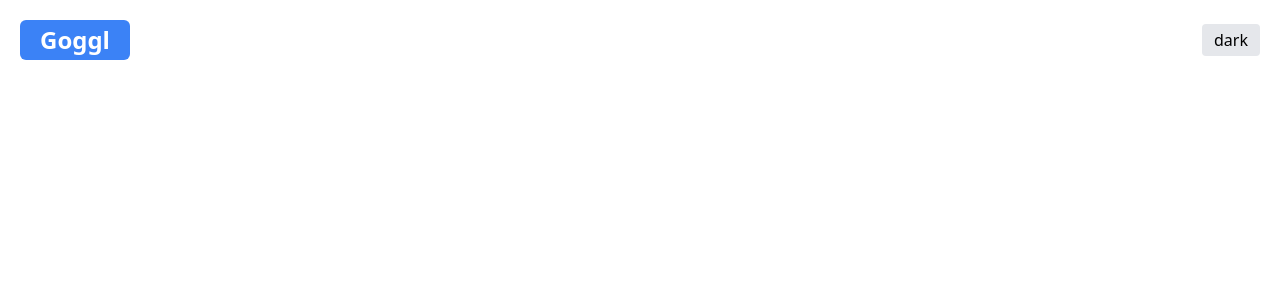
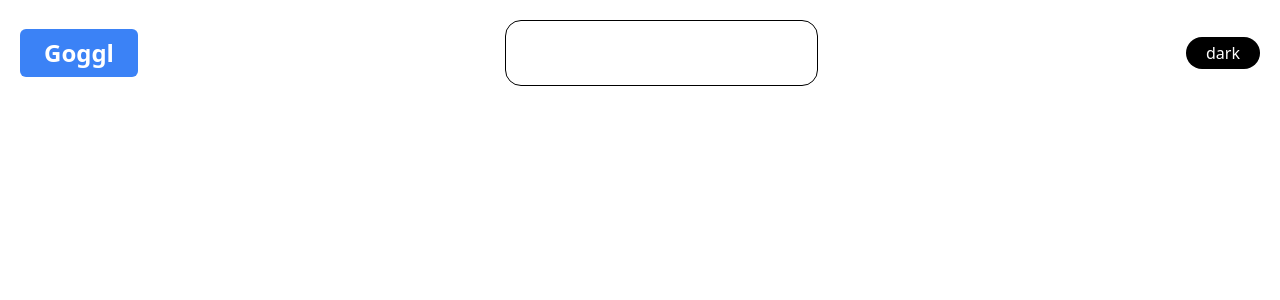
Before and after one commit to Jokastar/Goggl, a React (Vite) app: page / in a window 1280 px wide. Shown: the top 300 px of the page. Built offline with nearby package versions, Linux system fonts and the light colour scheme.

Commit message:
Creating the search bar

```diff
--- a/src/components/NavBar.jsx
+++ b/src/components/NavBar.jsx
@@ -1,13 +1,15 @@
 import { Link } from "react-router-dom";
+import Search from "./Search";
 function NavBar({darkTheme, onDarkTheme}) {
     return (
         <>
         <div className="p-5 pb-0 flex flex-wrap sm:justify-between justify-center items-center">
             <div className="flex justify-between items-center space-x-5 w-screen ">
-                <Link to="/" className="text-2xl bg-blue-500 font-bold text-white px-5 py-1 rounded-md">Goggl</Link>
+                <Link to="/" className="text-2xl bg-blue-500 font-bold text-white px-6 py-2 rounded-md">Goggl</Link>
+                <Search/>
                 <button
                     onClick={()=> onDarkTheme(prev=>!prev)}
-                    className="px-3 py-1 bg-gray-200 text-black rounded hover:shadow-lg"
+                    className="px-5 py-1 bg-black text-white rounded-full mx-0 dark:bg-white dark:text-black"
                  >
                 {darkTheme ? "light": "dark"}
               </button>
--- /dev/null
+++ b/src/components/Search.jsx
@@ -0,0 +1,9 @@
+function Search() {
+    return (
+        <>
+            <input type="text" className="flex-grow-1 border border-black rounded-2xl p-5 px-10 mx-15" />
+        </>
+    );
+}
+
+export default Search;
```
Also changed, not shown: src/index.css (line endings or trailing spaces).
